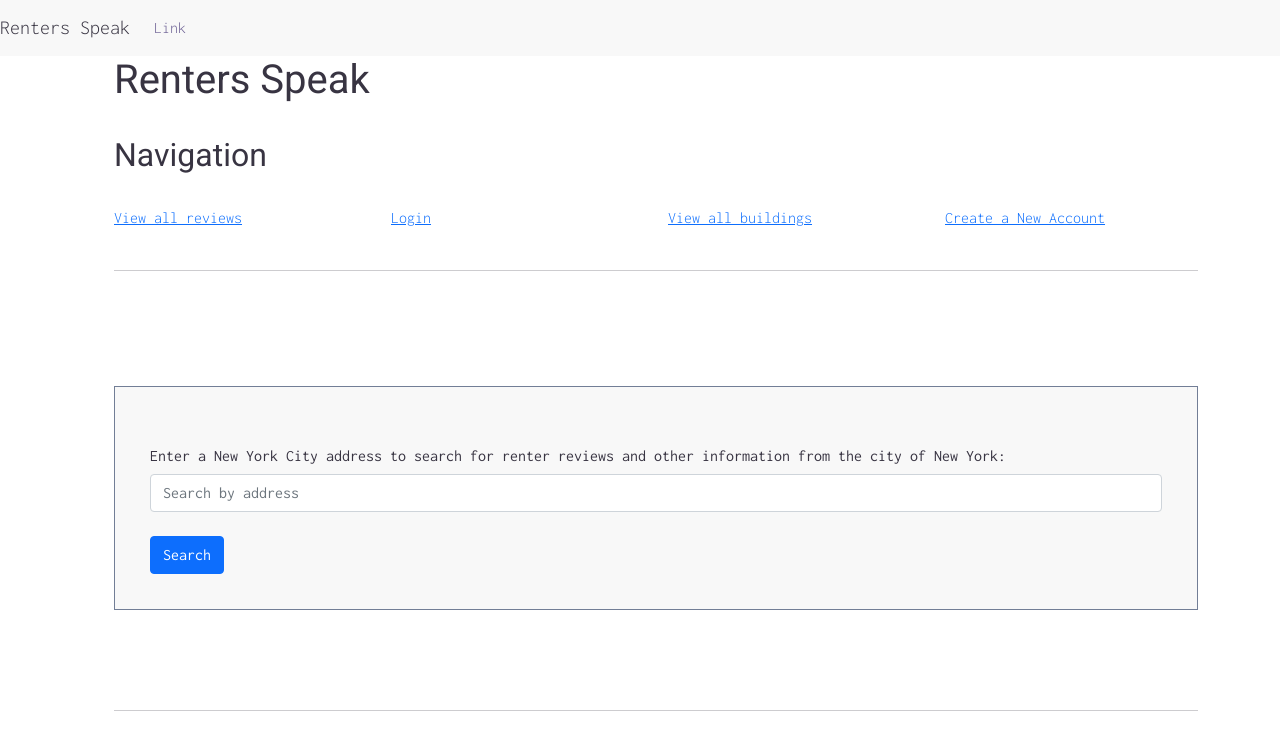
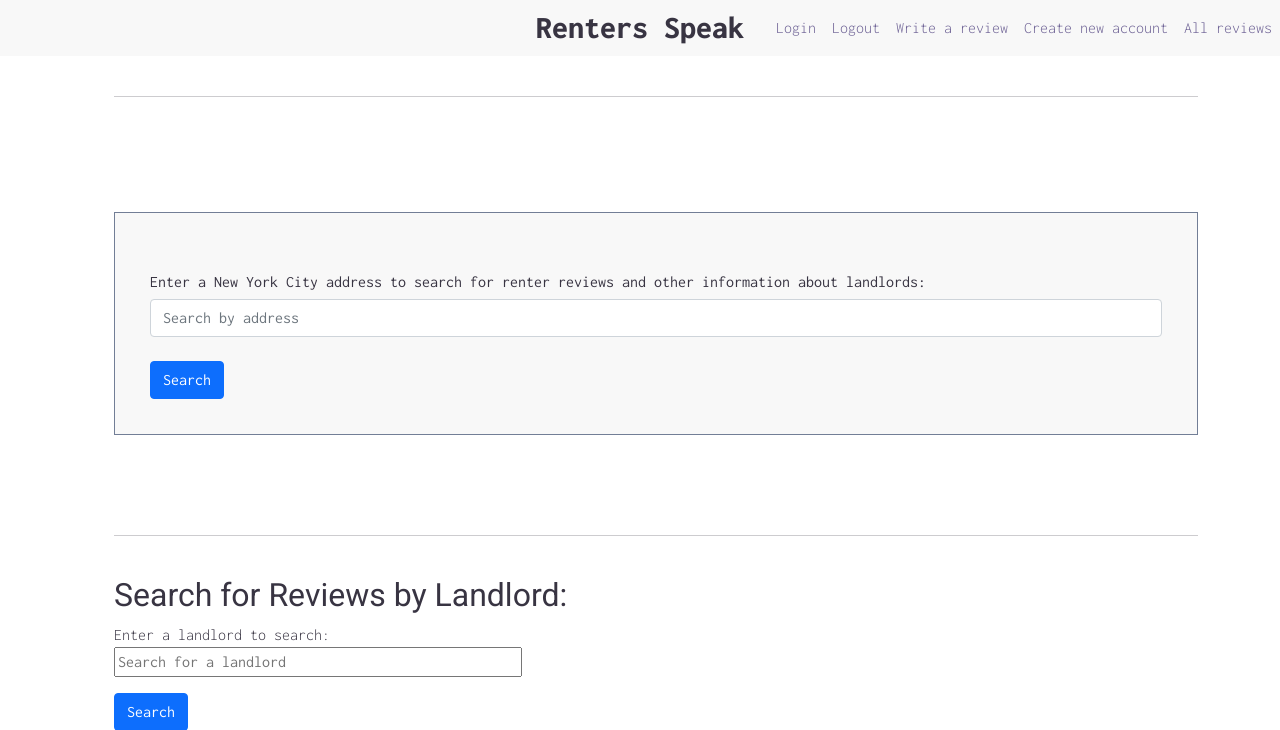
Before and after one commit to mauratee/Renters-Speak, a Flask app: page / in a window 1280 px wide. Shown: the top 730 px of the page. Run offline with Flask 2, Linux system fonts and the light colour scheme; some libraries are stand-ins or nearby versions.

Commit message:
Tweak navbar spacing and fonts, alignment

```diff
--- a/static/css/base.css
+++ b/static/css/base.css
@@ -60,7 +60,22 @@ canvas {
   /* Color of logo when you hover on it */
   .navbar-custom-theme .navbar-brand:hover,
   .navbar-custom-theme .navbar-brand:focus {
-    color: white;
+    color: #414f7a;
+  }
+
+  .navbar-custom-theme .navbar-brand {
+    font-size: 2.0rem;
+    font-family: 'Inconsolata', monospace;
+    display: block;
+    position: absolute;
+    width: -webkit-fit-content;
+    width: -moz-fit-content;
+    width: fit-content;
+    max-width: 75%;
+    text-align: center;
+    top: 50%;
+    left: 50%;
+    transform: translate(-50%,-50%);
   }
 
   .navbar-custom-theme .nav-link {
@@ -102,7 +117,7 @@ canvas {
   }
 
   .static-height {
-    height: 400px;
+    height: 350px;
     background: #f8f8f8;
   }
 
--- a/templates/base.html
+++ b/templates/base.html
@@ -62,19 +62,35 @@
   <body>
 
     <nav class="navbar navbar-expand-md navbar-custom-theme">
-      <a class="navbar-brand" href="#">Renters Speak</a>
+      <!-- <div class="nav justify-content-center"> -->
+        <a class="navbar-brand xtra-bold" href="/">Renters Speak</a>
+
       <button
         class="navbar-toggler"
         type="button"
         data-toggle="collapse"
         data-target="#navExpandContent4"
       />
+      <!-- </div> -->
+
         <span class="navbar-toggler-icon"></span>
       </button>
-      <div class="navbar-collapse collapse" id="navExpandContent4">
-        <div class="navbar-nav">
-          <a class="nav-item nav-link" href="#">Link</a>
-        </div>
+      <div class="navbar-collapse collapse nav justify-content-end" id="navExpandContent4">
+          <div class="navbar-nav">
+            <a class="nav-item nav-link" href="#">Login</a>
+          </div>
+          <div class="navbar-nav">
+            <a class="nav-item nav-link" href="#">Logout</a>
+          </div>
+          <div class="navbar-nav">
+            <a class="nav-item nav-link" href="#">Write a review</a>
+          </div>
+          <div class="navbar-nav">
+            <a class="nav-item nav-link" href="#">Create new account</a>
+          </div>
+          <div class="navbar-nav">
+            <a class="nav-item nav-link" href="#">All reviews</a>
+          </div>
       </div>
     </nav>
 
--- a/templates/homepage.html
+++ b/templates/homepage.html
@@ -2,33 +2,6 @@
 {% block title %}Renters Speak{% endblock %}
 
 {% block body %}
-  <h1>Renters Speak</h1>
-
-  <br>
-
-    <h2>Navigation</h2>
-
-  <br>
-
-  <div class="row">
-
-        <div class="col-3">
-          <a href="/reviews">View all reviews</a></li>
-        </div>
-
-        <div class="col-3">
-          <a href="/user_login">Login</a></li>
-        </div>
-
-        <div class="col-3">
-          <a href="/buildings">View all buildings</a></li>
-        </div>
-
-        <div class="col-3">
-          <a href="/new_user">Create a New Account</a></li>
-        </div>
-
-  </div>
 
   <br>
   <hr>
@@ -40,7 +13,7 @@
 
         <div class="form-group">
           <br>
-          <h6>Enter a New York City address to search for renter reviews and other information from the city of New York:</h6>
+          <h6>Enter a New York City address to search for renter reviews and other information about landlords:</h6>
           <input class="form-control" type="text" name="search_nyc_address"
           id="search_nyc_address" placeholder="Search by address"><datalist id="addresses">
 
```
